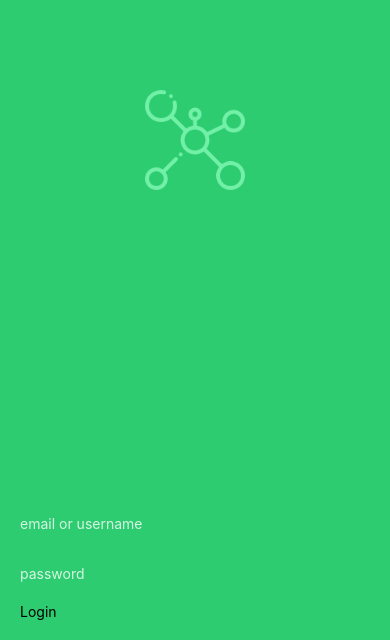
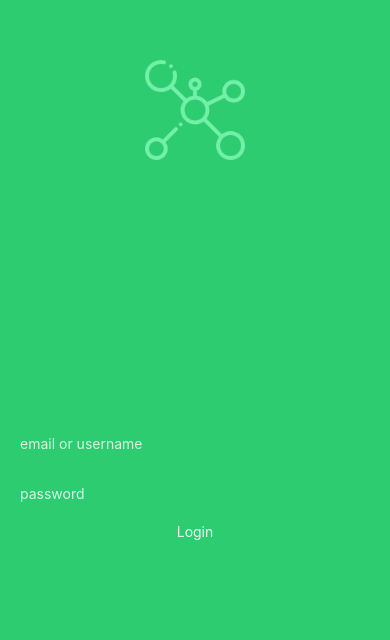
Before and after one commit to maximys963/Spark-react-native-app, a React Native app in the folder 1000things/: screen / in a window 390 px wide. Shown: the part 204-844 px from the top of the page. Built offline with nearby package versions, Linux system fonts and the light colour scheme.

Commit message:
add 2 inputs and touch opacity

```diff
--- a/1000things/Components/Login/LoginForm.js
+++ b/1000things/Components/Login/LoginForm.js
@@ -16,8 +16,8 @@ export default class myapp extends Component{
         placeholderTextColor = 'rgba(255,255,255, 0.8)'
       style={styles.input}
        />
-     <TouchableOpacity >
-       <Text color="rgba(255,255,255, 0.9)">Login</Text>
+     <TouchableOpacity style ={styles.buttonContainer} >
+       <Text style={styles.buttonText}>Login</Text>
      </TouchableOpacity>
 
 
@@ -28,12 +28,23 @@ export default class myapp extends Component{
 }
 const styles  = StyleSheet.create({
 container:{
-padding: 20
+paddingHorizontal: 20,
+marginBottom:100
+
+
 },
 input:{
   height: 40,
   marginBottom: 10,
 
+
+},
+buttonContainer:{
+
+},
+buttonText:{
+textAlign: 'center',
+color: 'rgba(255,255,255,0.9)'
 }
 
 
```
